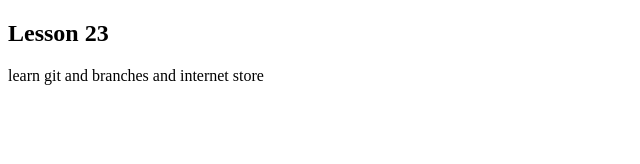
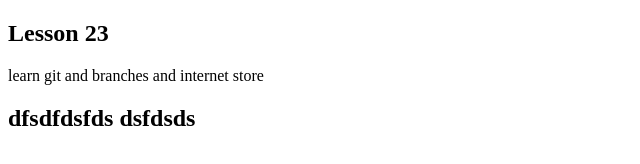
Before and after one commit to DmitryMishchenko/new-repo2, a website: page index.html in a window 1280 px wide. Shown: the whole page, without its empty margins (0-640 px from the left). Drawn offline with Linux system fonts and the light colour scheme.

Commit message:
some descr added

```diff
--- a/index.html
+++ b/index.html
@@ -14,5 +14,12 @@
             learn git and branches
             and internet store
         </p>
+
+
+        <h2>
+            dfsdfdsfds
+
+            dsfdsds
+        </h2>
     </body>
 </html>
```
